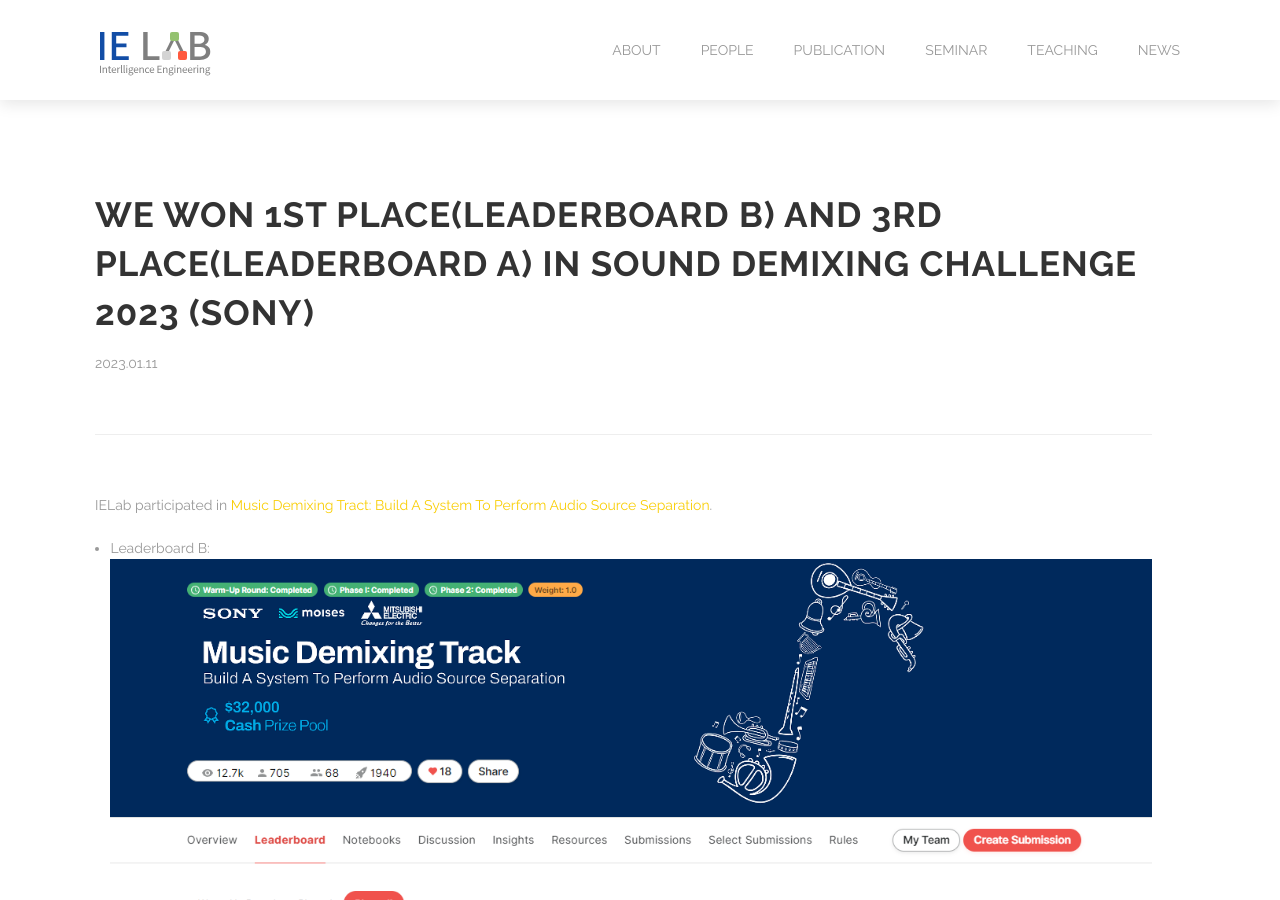
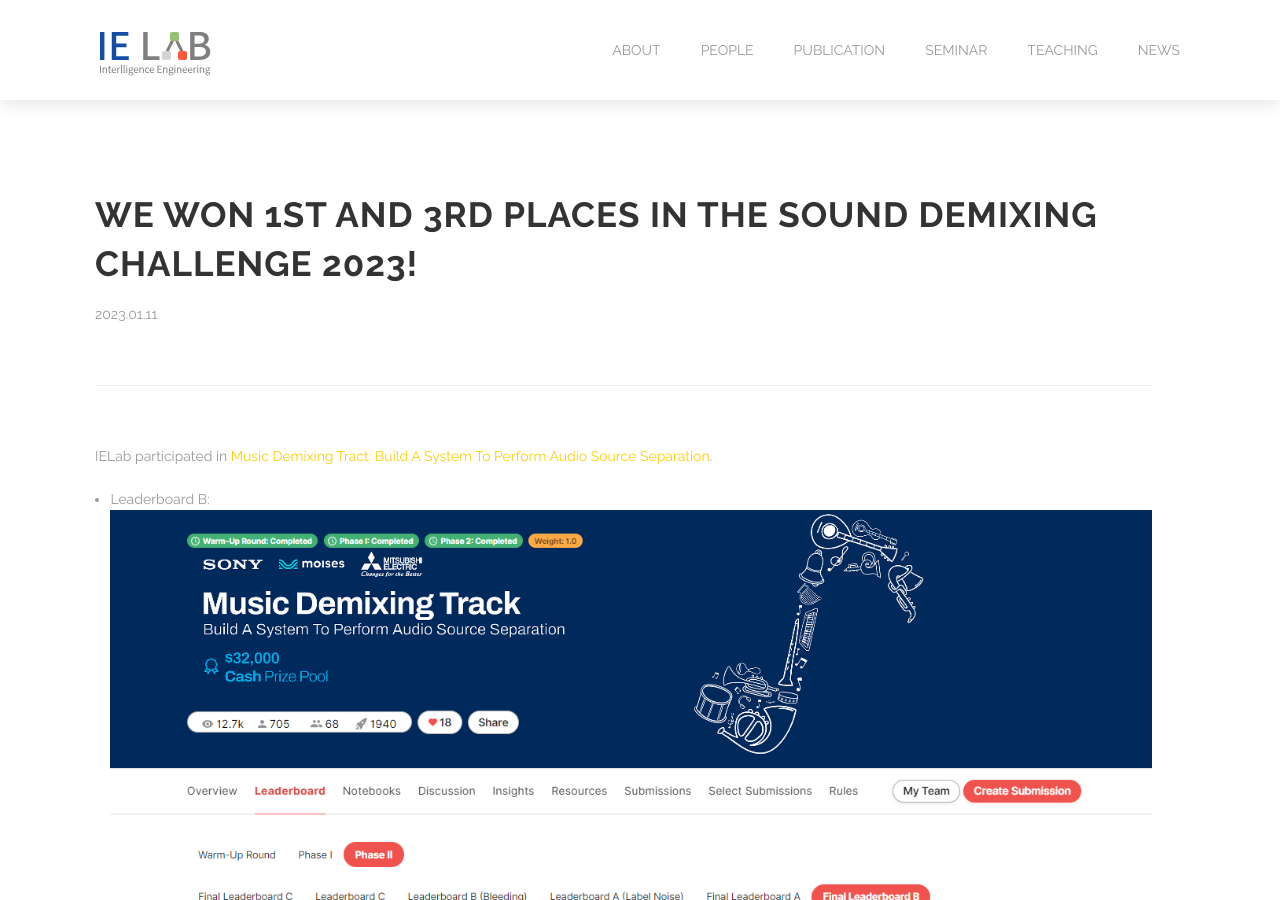
Before and after one commit to kuielab/kuielab.github.io, a Jekyll site: the page built from _posts/news/2023-01-11-Sony-challenge.md, in a window 1280 px wide and 900 px high. Built offline with Jekyll 4.4.1, drawn with Linux system fonts in a browser that asks for light colours; some of the changed text lies outside the part shown.

Commit message:
Update 2023-01-11-Sony-challenge.md

```diff
--- a/_posts/news/2023-01-11-Sony-challenge.md
+++ b/_posts/news/2023-01-11-Sony-challenge.md
@@ -1,5 +1,5 @@
 ---
-title: "We won 1st place(Leaderboard B) and 3rd place(Leaderboard A) in Sound Demixing Challenge 2023 (SONY)"
+title: "WE WON 1ST AND 3RD PLACES IN THE SOUND DEMIXING CHALLENGE 2023!"
 layout: post
 categories: [news]
 ---
```
